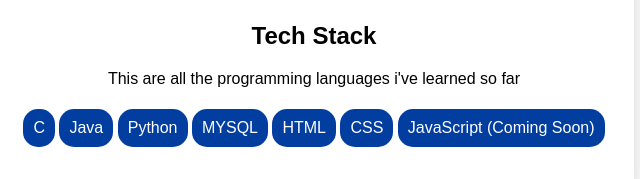
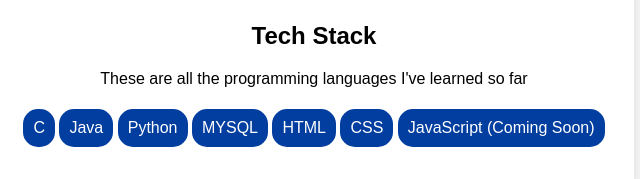
Before and after one commit to joshua-austria/portfolio, a plain HTML site: page techstack.html in a window 1280 px wide. Shown: the part 192-371 px from the top of the page, 326-966 px from the left. Drawn offline with Linux system fonts and the light colour scheme.

Commit message:
fix grammar issues

```diff
--- a/techstack.html
+++ b/techstack.html
@@ -19,7 +19,7 @@
   </header>
   <section id="techstack">
     <h2>Tech Stack</h2>
-    <p>This are all the programming languages i've learned so far</p>
+    <p>These are all the programming languages I've learned so far</p>
     <ul class="techstack-list">
       <li class="tech-item">C</li>
       <li class="tech-item">Java</li>
```
